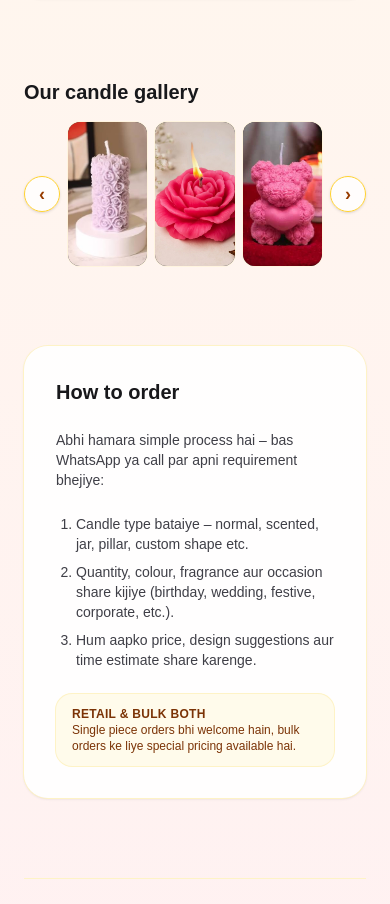
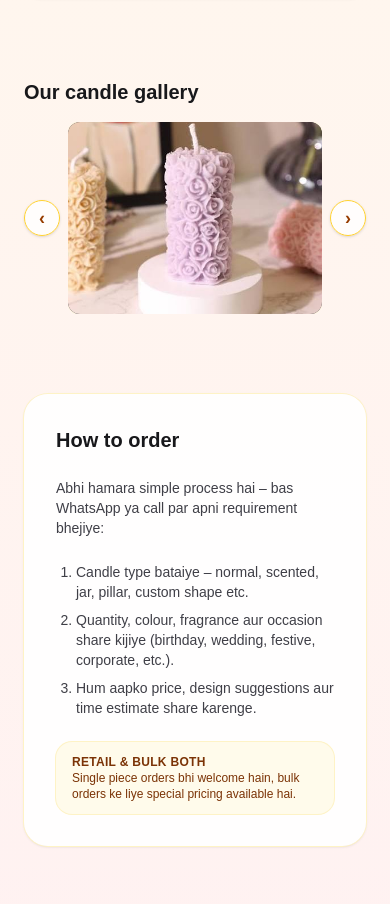
Before and after one commit to nyni123/candle-website, a Next.js app: page / in a window 390 px wide. Shown: the part 1736-2640 px from the top of the page. Built offline with nearby package versions, Linux system fonts and the light colour scheme.

Commit message:
fix images

```diff
--- a/src/app/page.tsx
+++ b/src/app/page.tsx
@@ -57,7 +57,7 @@ export default function Home() {
             </p>
             <div className="flex flex-wrap gap-3">
               <a
-                href="https://wa.me/910000000000?text=Hi%2C%20I%20want%20to%20order%20candles"
+                href="https://wa.me/918527634790?text=Hi%2C%20I%20want%20to%20order%20candles"
                 target="_blank"
                 rel="noreferrer"
                 className="inline-flex items-center justify-center gap-2 rounded-full bg-amber-600 px-6 py-2 text-sm font-semibold text-white shadow-sm transition hover:bg-amber-700 focus-visible:outline-none focus-visible:ring-2 focus-visible:ring-amber-500 focus-visible:ring-offset-2 focus-visible:ring-offset-amber-50 dark:bg-amber-500 dark:hover:bg-amber-400 dark:focus-visible:ring-offset-zinc-950"
--- a/src/components/GalleryCarousel.tsx
+++ b/src/components/GalleryCarousel.tsx
@@ -86,17 +86,20 @@ export function GalleryCarousel() {
       >
         ‹
       </button>
-      <div className="flex min-w-0 flex-1 gap-2 sm:gap-4">
+      <div className="flex min-w-0 flex-1 gap-2 sm:gap-4 overflow-hidden">
         {visible.map((item, slot) => (
           <div
             key={`${index}-${item.id}-${slot}`}
-            className="relative h-36 min-h-0 w-0 flex-1 overflow-hidden rounded-xl bg-zinc-900/90 ring-1 ring-amber-100/40 sm:h-48 md:h-56 lg:h-72 dark:ring-zinc-700"
+            className={`relative min-h-0 min-w-0 flex-1 overflow-hidden rounded-xl bg-zinc-900/90 ring-1 ring-amber-100/40 dark:ring-zinc-700
+              h-48 sm:h-48 md:h-56 lg:h-72 sm:w-0
+              ${slot > 0 ? "hidden sm:block" : ""}
+            `}
           >
             <Image
               src={item.src}
               alt={item.alt}
               fill
-              sizes="(max-width: 640px) 28vw, (max-width: 1024px) 30vw, 360px"
+              sizes="(max-width: 640px) 85vw, (max-width: 1024px) 30vw, 360px"
               className="object-cover"
               priority={index === 0 && slot === 0}
             />
```
